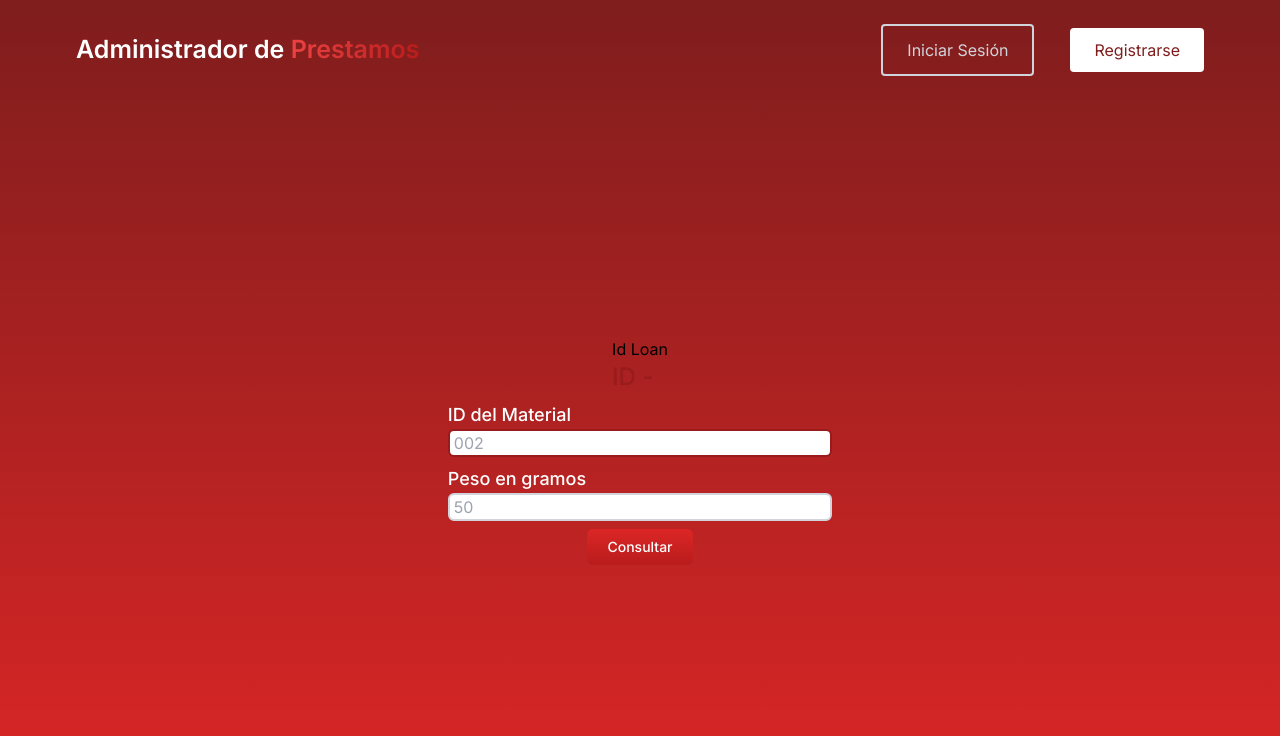
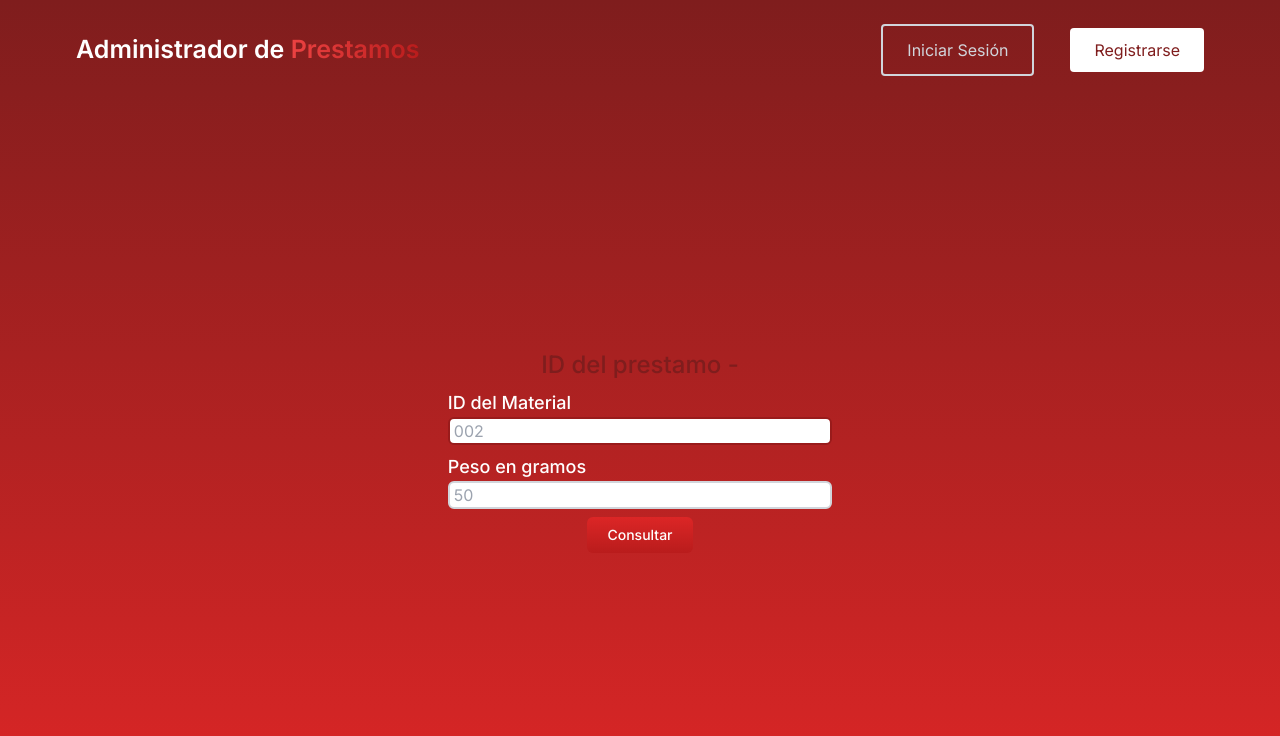
Before and after one commit to abrahamTech/NodeJS-NacMonPieN3FrontAPI, a Next.js app in the folder client/: page /loans in a window 1280 px wide. Shown: the top 736 px of the page. Built offline with nearby package versions, Linux system fonts and the light colour scheme.

Commit message:
feat(LoanCard): add edit button and change delete button styles

```diff
--- a/client/src/app/loans/[...id]/page.jsx
+++ b/client/src/app/loans/[...id]/page.jsx
@@ -10,8 +10,7 @@ const LoanId = ({ params }) => {
     return (
         <div className="flex flex-col justify-center items-center my-auto">
             <div>
-                Id Loan
-                <h1>ID - {params.id}</h1>
+                <h1 className='text-red-900'>ID del prestamo - {params.id}</h1>
             </div>
             <LoanForm />
         </div>
--- a/client/src/components/LoanCard.jsx
+++ b/client/src/components/LoanCard.jsx
@@ -1,3 +1,5 @@
+import Link from "next/link";
+
 import { useLoans } from "@/context/loanContext";
 
 const LoanCard = ({ loan, index }) => {
@@ -5,24 +7,30 @@ const LoanCard = ({ loan, index }) => {
     const {deleteLoan} = useLoans();
 
     return (
-        <div className="bg-zinc-800 max-w-md w-full p-10 rounded-md ">
-            <header className="flex justify-between">
+        <div className="flex flex-col gap-y-2 bg-zinc-800 max-w-md min-w-[320px] w-full p-6 rounded-md">
+            <header className="flex justify-between gap-2">
                 <p className="text-white text-2xl">Prestamo No. {index + 1}</p>
-                <div className="flex gap-x-2">
+                <div className="flex items-center gap-x-2">
                     {/* <button>Editar</button> */}
                     <button
                         onClick={() => {
                             deleteLoan(loan._id)
                         }}
+                        className="bg-red-700 px-2 py-1 rounded-md text-white text-sm"
                     >
-                        Delete
+                        Eliminar
                     </button>
+
+                    <Link href={`/loans/${loan._id}`} className="bg-white px-2 py-1 rounded-md text-red-800 font-light text-sm">Editar</Link>
+                    {/* <Link href={`/loans/${loan._id}`} className="flex items-center justify-center text-white">Editar</Link> */}
                 </div>
             </header>
-            <p className="text-white">ID del Material: {loan.idMaterial}</p>
-            <p className="text-xl">Peso en Gramos: {loan.weight}</p>
-            <p className="text-xl font-bold">Total del Prestamo: <span className="text-red-700">${loan.loanAmount}</span></p>
-            <p>{new Date(loan.date).toLocaleDateString()}</p>
+            <div>
+                <p className="text-white">ID del Material: {loan.idMaterial}</p>
+                <p className="text-xl">Peso en Gramos: {loan.weight}</p>
+                <p className="text-xl font-bold">Total del Prestamo: <span className="text-red-700">${loan.loanAmount}</span></p>
+                <p>{new Date(loan.date).toLocaleDateString()}</p>
+            </div>
         </div>
     )
 }
--- a/client/src/components/LoanForm.jsx
+++ b/client/src/components/LoanForm.jsx
@@ -1,12 +1,21 @@
 "use client";
 
 import { useLoans } from "@/context/loanContext";
+import { useParams } from "next/navigation";
+import { useEffect } from "react";
 import { useForm } from "react-hook-form"
 
 function LoanForm() {
 
   const { register, handleSubmit } = useForm();
   const { loans, createLoan } = useLoans();
+  const params = useParams();
+
+  useEffect(() => {
+    if(params.id) {
+      console.log(params)
+    }
+  }, [])
 
   const onSubmit = async (values) => {
     values.weight = parseFloat(values.weight);
```
